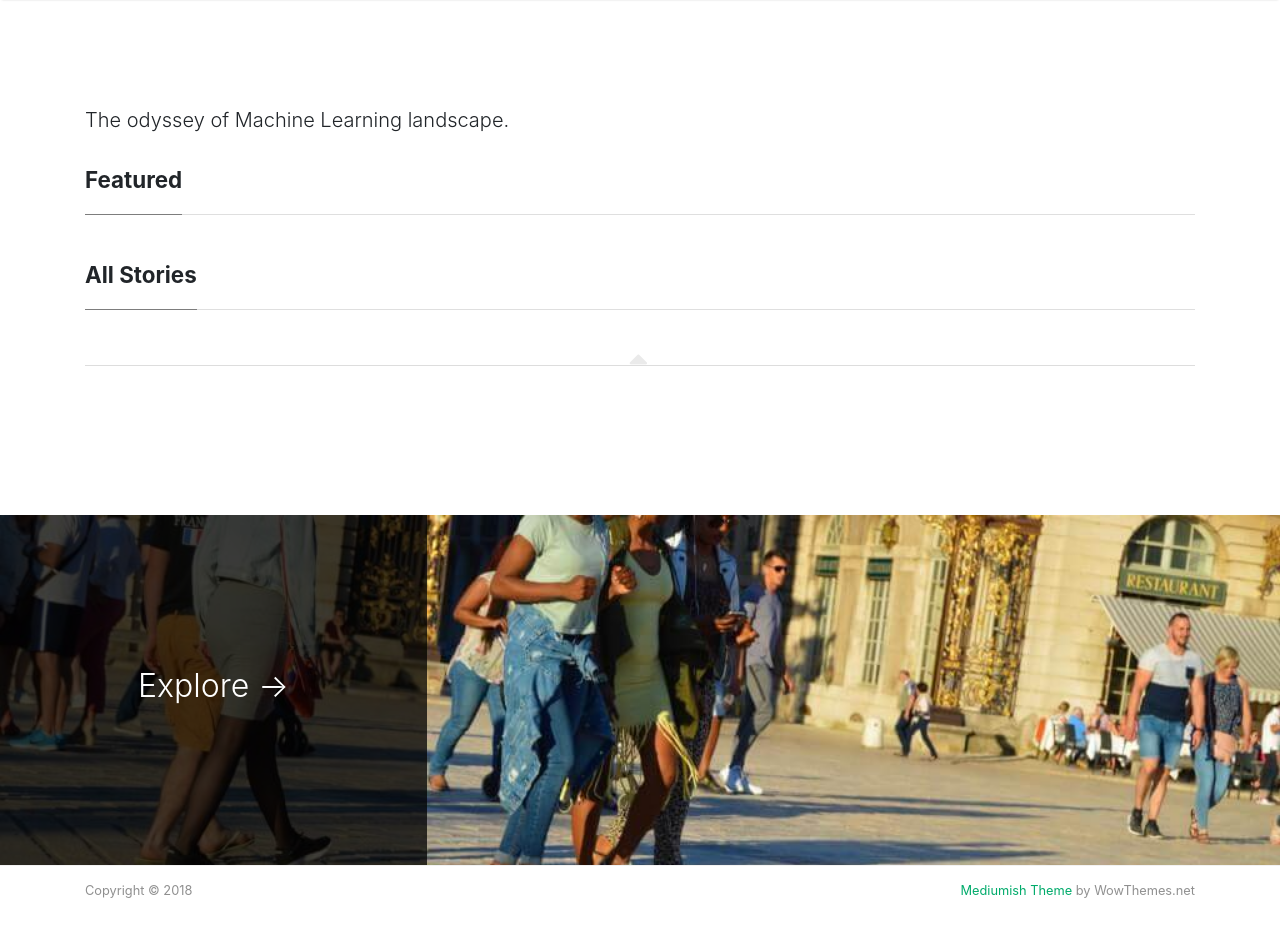
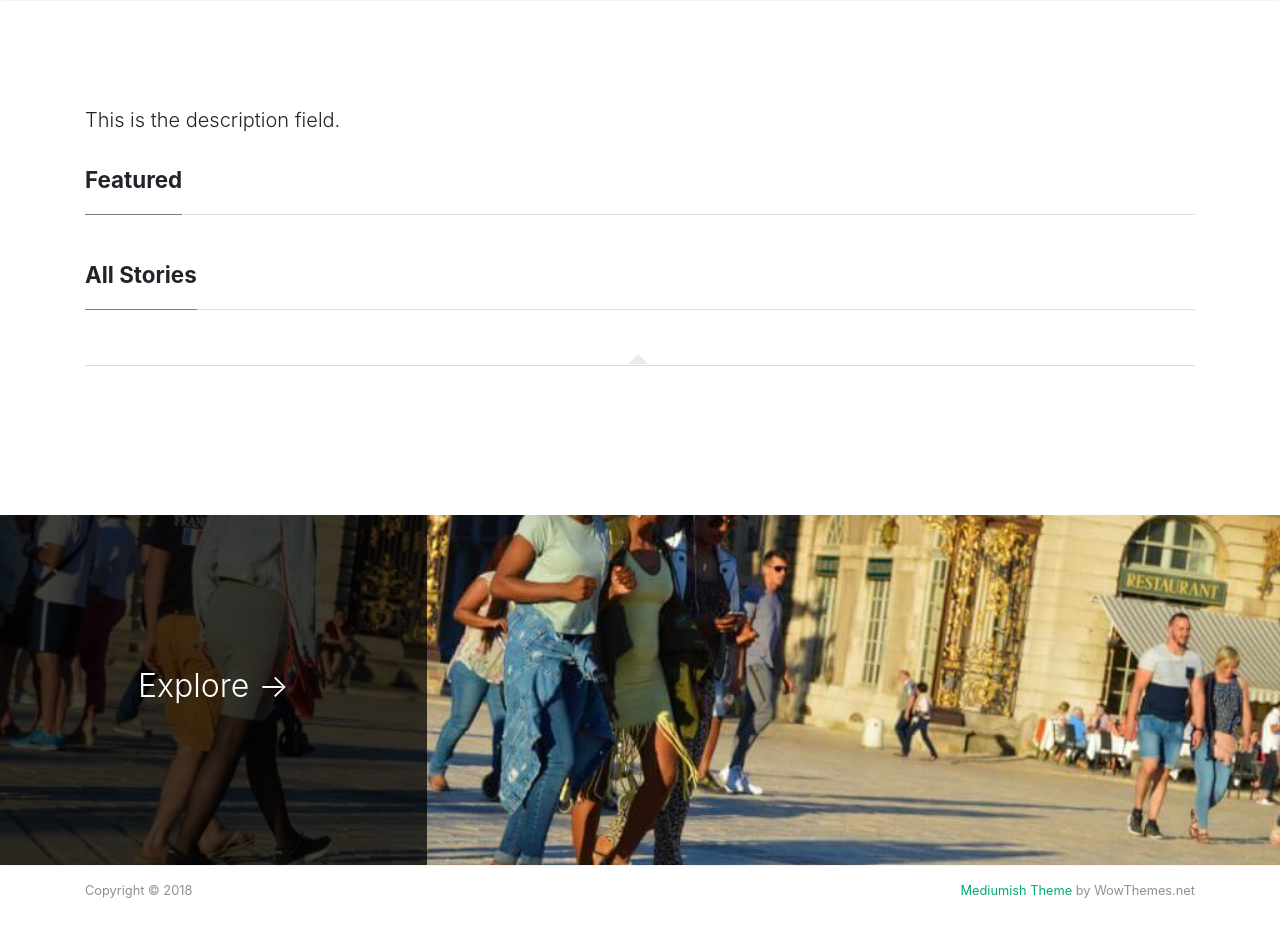
Before and after one commit to praktisk-ai/siteleaf-web, a Jekyll site: the page built from index.html, in a window 1280 px wide and 974 px high. Shown: the top 937 px of the window. Built offline with Jekyll 4.4.1, drawn with Linux system fonts in a browser that asks for light colours; nearby versions of some CDN libraries; comment, search, counter and statistics services are not loaded.

Commit message:
Updated Config

```diff
--- a/_config.yml
+++ b/_config.yml
@@ -21,5 +21,5 @@ defaults:
   values:
     layout: page
 baseurl: "/"
-description: The odyssey of Machine Learning landscape.
+description: This is the description field.
 permalink: pretty
```
